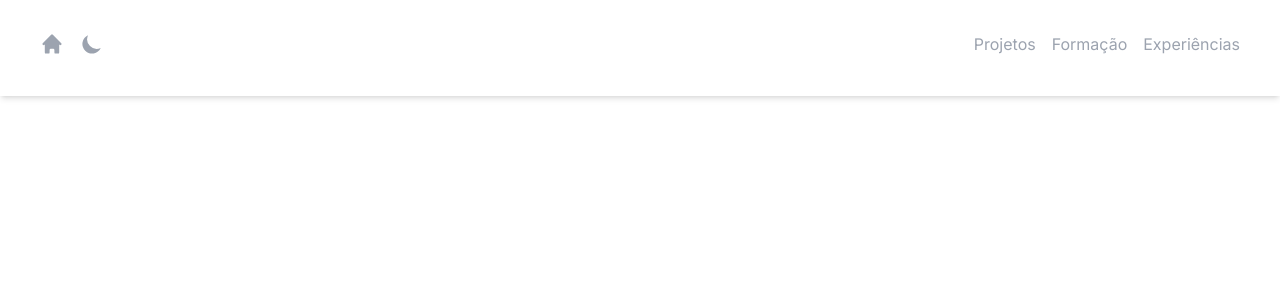
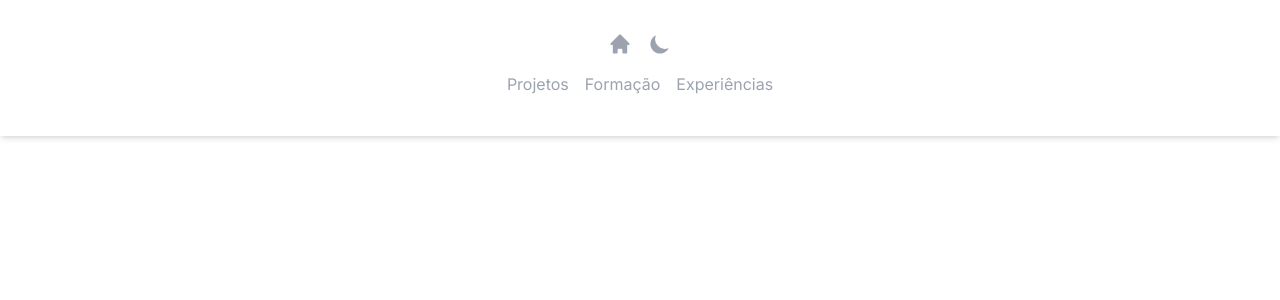
Before and after one commit to MaiaraMorit/portfolio, a Next.js app: page / in a window 1280 px wide. Shown: the top 300 px of the page. Built offline with nearby package versions, Linux system fonts and the light colour scheme.

Commit message:
header-mobile

```diff
--- a/src/app/components/Header.js
+++ b/src/app/components/Header.js
@@ -10,12 +10,12 @@ export const Header = () => {
     'Formação',
     'Experiências'
   ]
-  const navBarDivsClassName = 'hidden lg:flex lg:flex-1'
+  const navBarDivsClassName = 'hidden lg:flex flex-grow';
   return (
     <div>
       <div>
         <header id='header' className="bg-orange shadow-md pb-2">
-          <nav className="mx-auto flex max-w-7xl items-center justify-between p-6 lg:px-8" aria-label="Global">
+        <nav className="mx-auto flex flex-col max-w-7xl items-center justify-between p-6 lg:px-8" aria-label="Global">
             <div className={`${navBarDivsClassName} lg:justify-start`}>
               {
                 arrayBtnsLeft.map((botao, index) => {
--- a/src/app/page.js
+++ b/src/app/page.js
@@ -1,9 +1,19 @@
+"use client";
+
 import {Header} from "@/app/components/Header";
+import {useState} from "react";
+export default function Home() {
+  const [inputText, setInputText] = useState('')
 
-export default function Home() {
+  const handleInputChange = (e) => {
+    // console.log(e.target.value)
+    setInputText(e.target.value)
+  }
+
   return (
     <main>
         <Header />
+      {/* <input type={'text'} value={inputText} onChange={e => handleInputChange(e)}/> */}
     </main>
   )
 }
```
